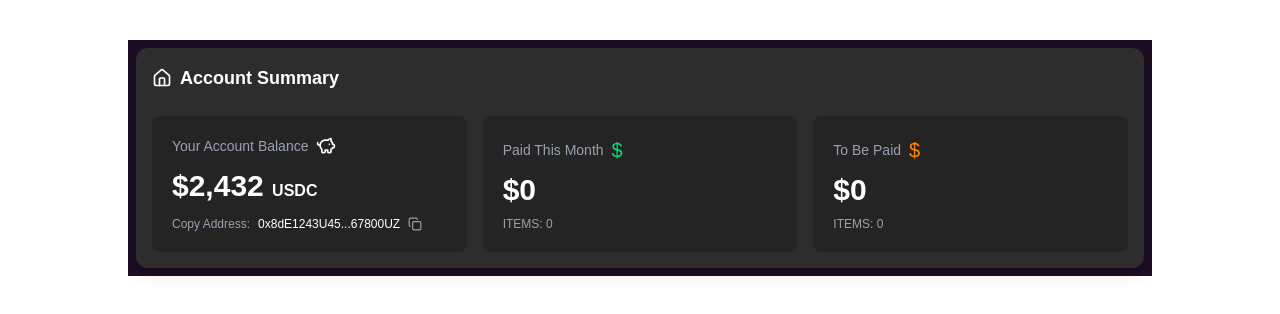
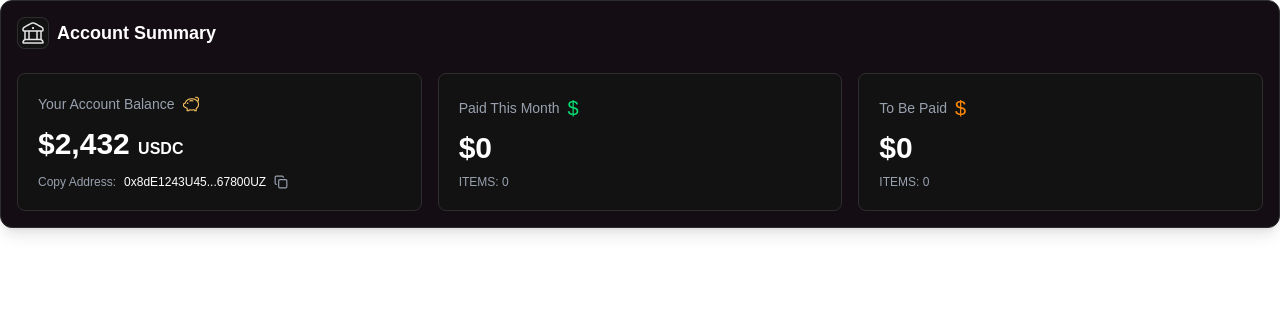
Before and after one commit to Stellopay/stellopay-frontend, a Next.js app: page /account-summary in a window 1280 px wide. Shown: the top 314 px of the page. Built offline with nearby package versions, Linux system fonts and the light colour scheme.

Commit message:
chore: backgound color and icons updated

```diff
--- a/app/account-summary/page.tsx
+++ b/app/account-summary/page.tsx
@@ -2,6 +2,9 @@
 
 import { useState } from "react";
 import { Copy, Home, PiggyBank } from "lucide-react";
+import Image from "next/image";
+import Icon from "@/public/Icon.png"
+import Piggy from "@/public/piggy-bank.png"
 
 export default function AccountSummary() {
   const [copied, setCopied] = useState(false);
@@ -10,25 +13,33 @@ export default function AccountSummary() {
   const handleCopy = () => {
     navigator.clipboard.writeText(address).then(() => {
       setCopied(true);
-      setTimeout(() => setCopied(false), 2000); // reset after 2s
+      setTimeout(() => setCopied(false), 2000);
+    })
+    .catch((error) => {
+      console.error("Failed to copy address to clipboard:", error);
+      alert("Failed to copy address. Please try again.");
     });
+
   };
   return (
-    <div className="p-2 bg-[#1b0d22] max-w-5xl mx-auto mt-10">
-      <div className="bg-[#2D2D2D] p-4 rounded-xl shadow-lg text-white ">
+      <div className="bg-[#140D13] p-4 rounded-xl border border-[#2D2D2D] shadow-lg text-white ">
         <div className="flex items-center mb-6 space-x-2">
-          <Home size={20} />
+          <Image
+            src={Icon}
+          />
           <h2 className="text-lg font-semibold">Account Summary</h2>
         </div>
 
         <div className="grid grid-cols-1 md:grid-cols-3 gap-4">
           {/* Account Balance Card */}
-          <div className="bg-[#242424] p-5 rounded-lg flex flex-col justify-between">
+          <div className="bg-[#121212] border border-[#2E2E2E] p-5 rounded-lg flex flex-col justify-between">
             <div className="flex gap-2 items-center mb-2">
               <span className="text-sm text-gray-400">
                 Your Account Balance
               </span>
-              <PiggyBank size={20} />
+              <Image
+                src={Piggy}
+              />
             </div>
             <div className="text-3xl font-bold mb-2">
               $2,432 <span className="text-base">USDC</span>
@@ -42,7 +53,7 @@ export default function AccountSummary() {
           </div>
 
           {/* Paid This Month Card */}
-          <div className="bg-[#242424] p-5 rounded-lg flex flex-col justify-between">
+          <div className="bg-[#121212] border border-[#2E2E2E] p-5 rounded-lg flex flex-col justify-between">
             <div className="flex gap-2 items-center mb-2">
               <span className="text-sm text-gray-400">Paid This Month</span>
               <span className="text-green-400 text-xl">$</span>
@@ -52,7 +63,7 @@ export default function AccountSummary() {
           </div>
 
           {/* To Be Paid Card */}
-          <div className="bg-[#242424] p-5 rounded-lg flex flex-col justify-between">
+          <div className="bg-[#121212] border border-[#2E2E2E] p-5 rounded-lg flex flex-col justify-between">
             <div className="flex gap-2 items-center mb-2">
               <span className="text-sm text-gray-400">To Be Paid</span>
               <span className="text-orange-400 text-xl">$</span>
@@ -62,6 +73,5 @@ export default function AccountSummary() {
           </div>
         </div>
       </div>
-    </div>
   );
 }
```
Also changed, not shown: public/Icon.png (added).
